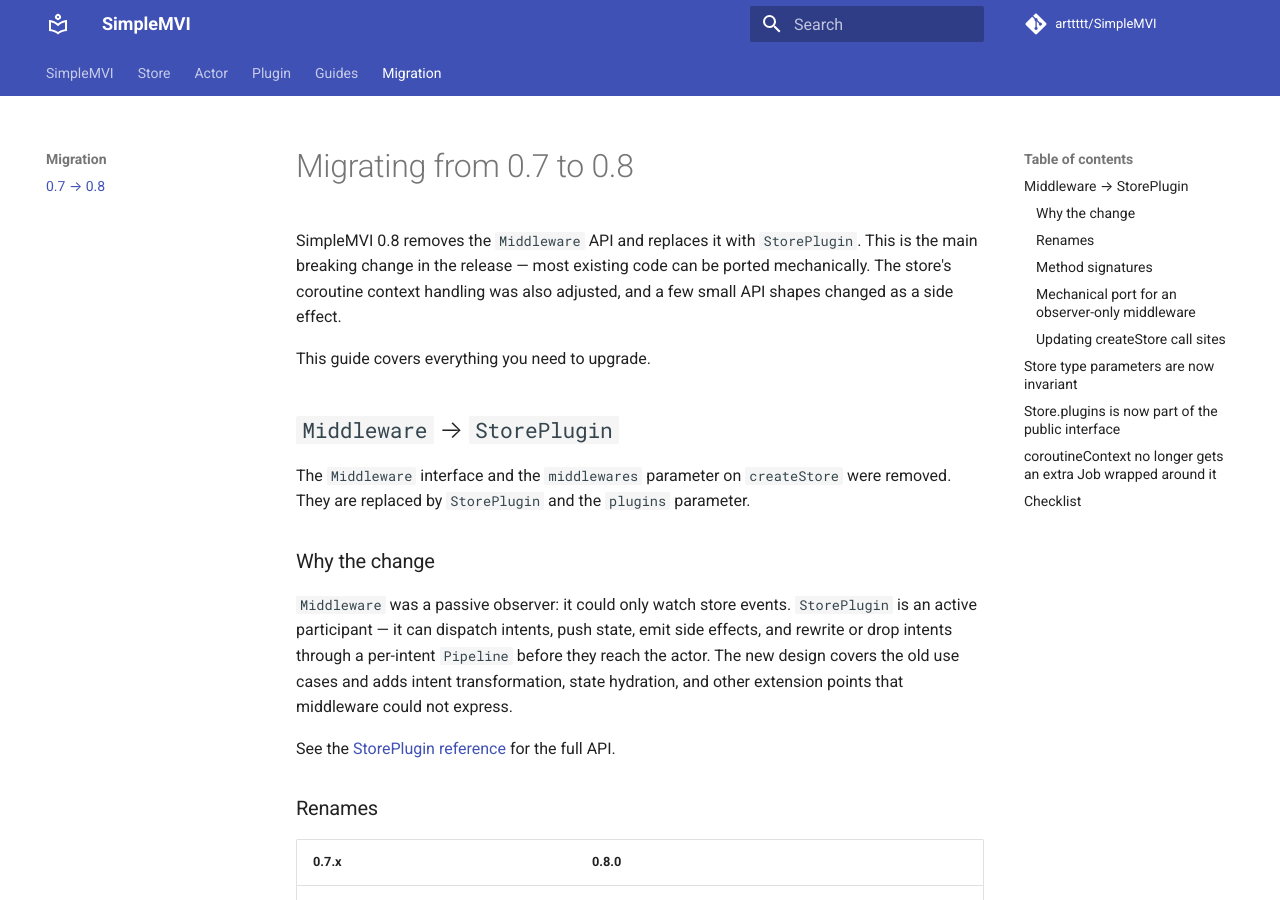
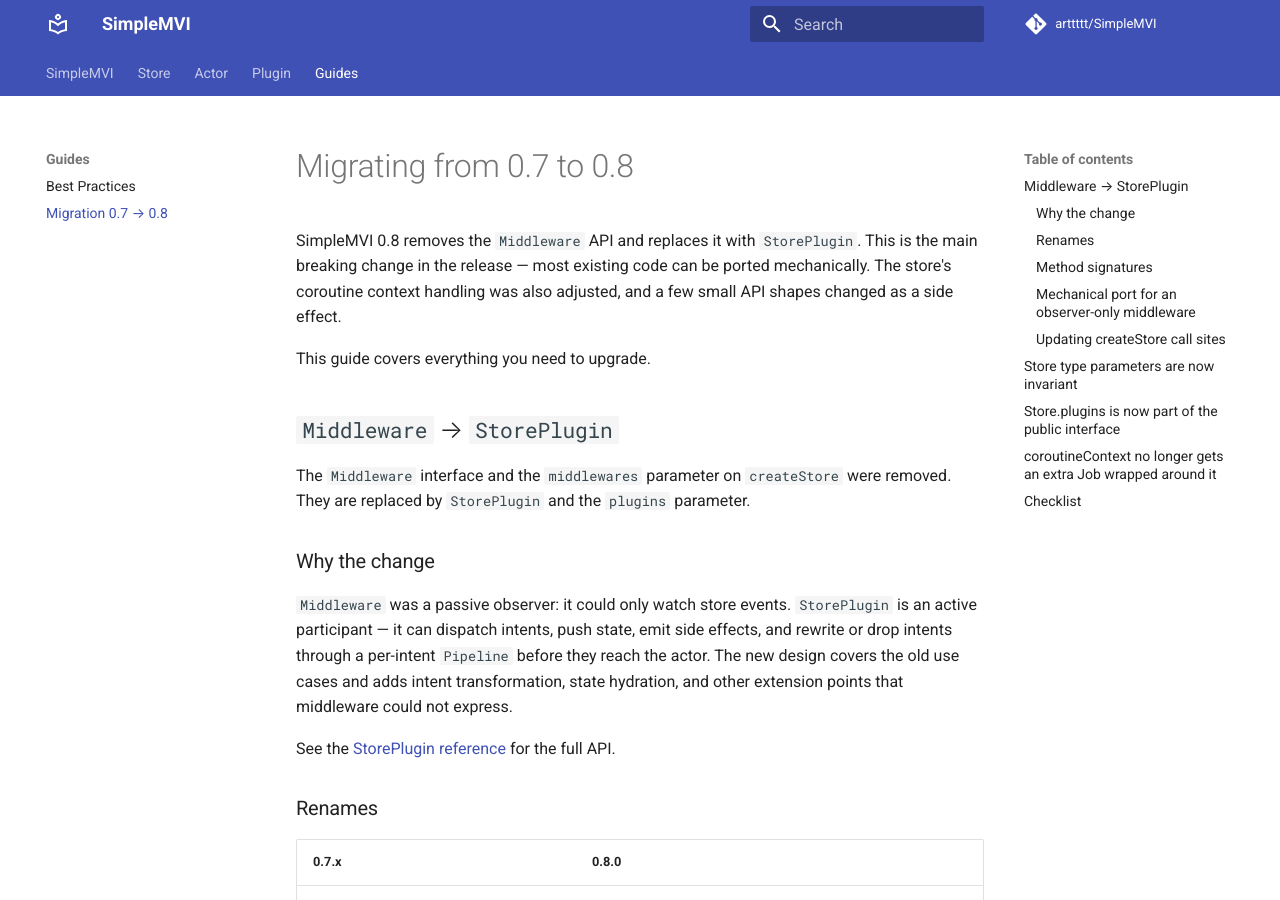
Before and after one commit to arttttt/SimpleMVI, an MkDocs documentation site: the page built from docs/guides/migration-0.7-to-0.8.md, in a window 1280 px wide and 900 px high. Built offline with MkDocs 1.6.1 and Material for MkDocs 9.7.7, drawn with Linux system fonts in a browser that asks for light colours; comment, search, counter and statistics services are not loaded.

Commit message:
move 0.7→0.8 migration guide into guides section

```diff
--- a/mkdocs.yml
+++ b/mkdocs.yml
@@ -31,8 +31,7 @@
       - Overview: plugin/plugin.md
   - Guides:
       - Best Practices: guides/bestpractices.md
-  - Migration:
-      - 0.7 → 0.8: migration/0.7-to-0.8.md
+      - Migration 0.7 → 0.8: guides/migration-0.7-to-0.8.md
 
 extra:
   social:
```
Also changed, not shown: docs/plugin/plugin.md (+1 -1 lines), docs/guides/migration-0.7-to-0.8.md (renamed from docs/migration/0.7-to-0.8.md).
